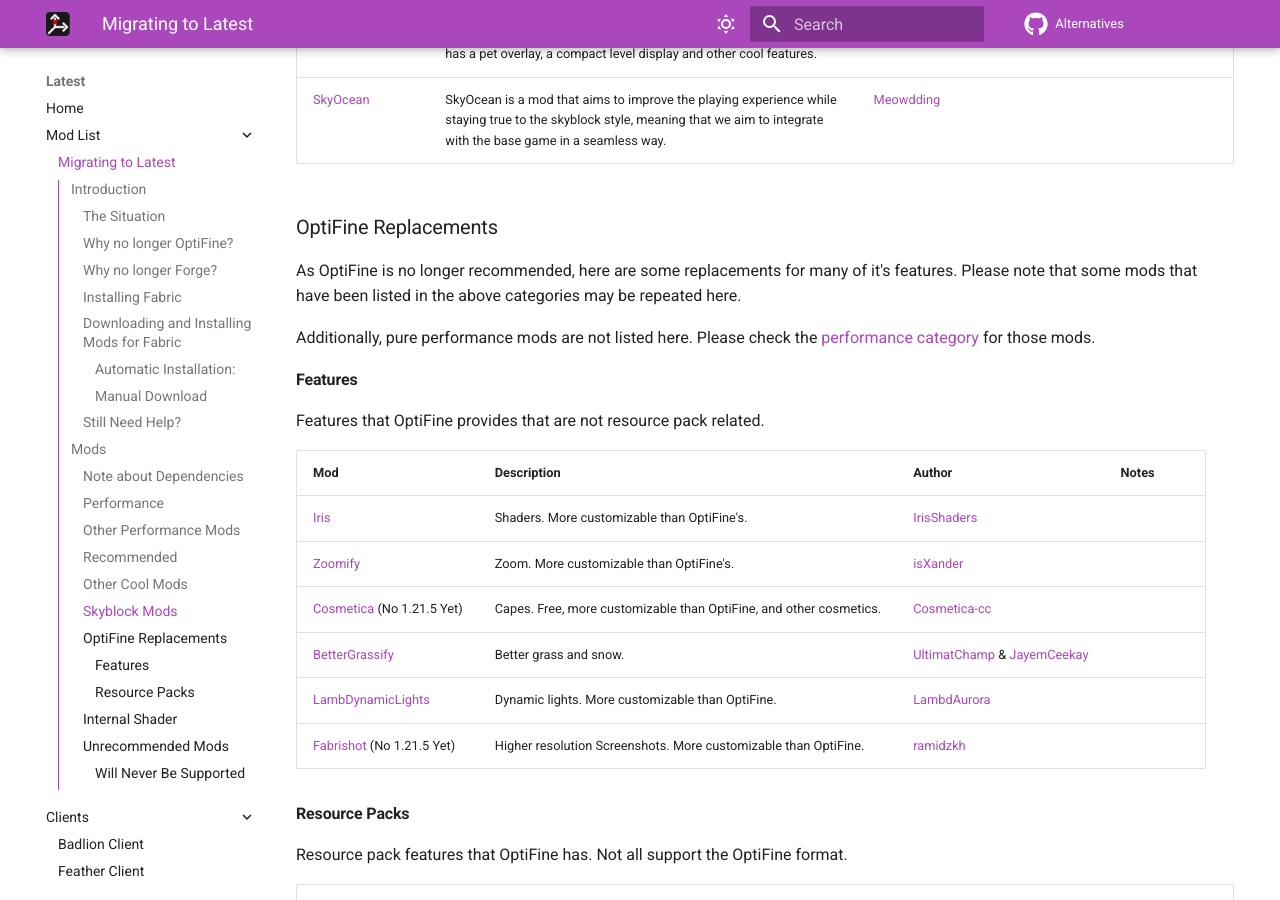
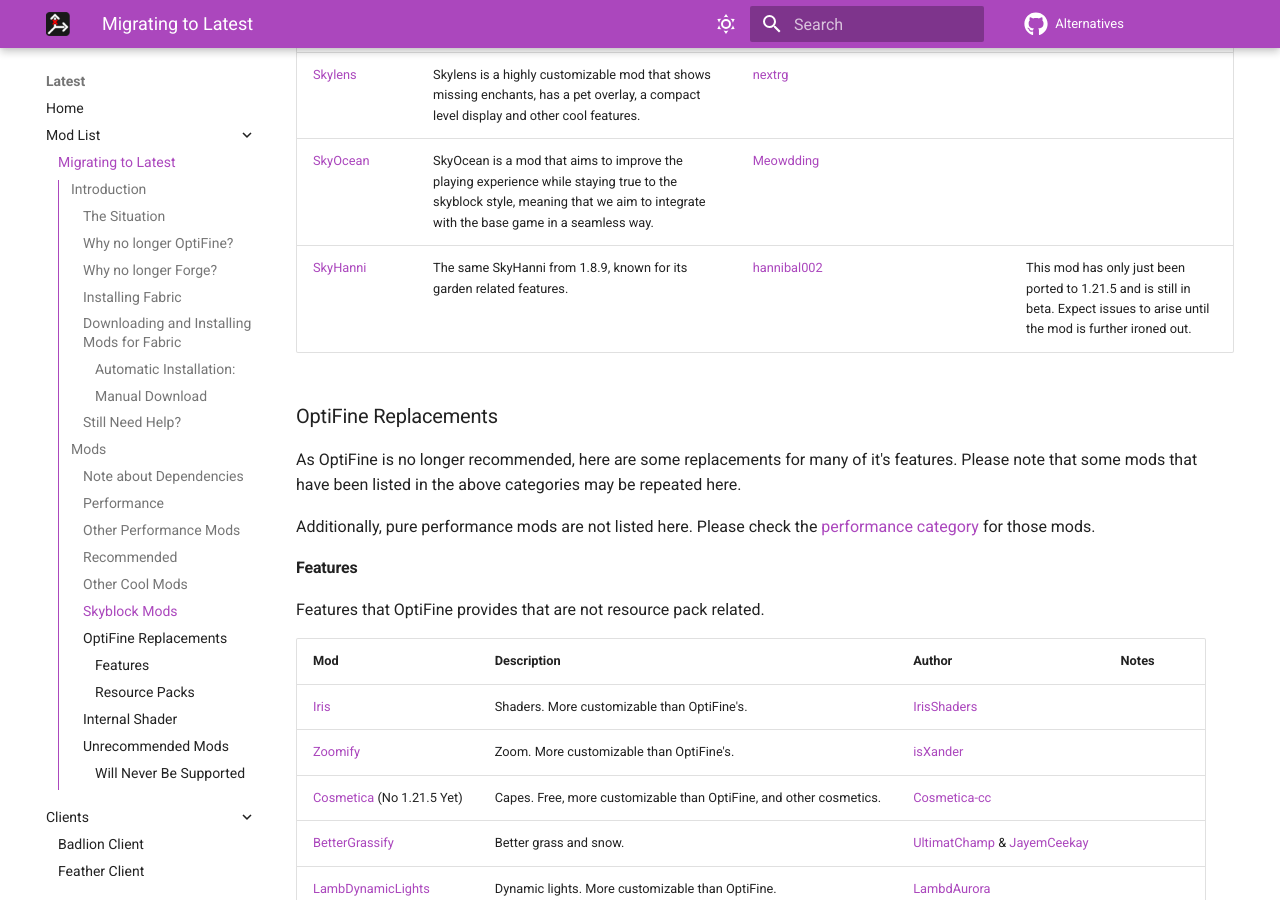
Before and after one commit to MicrocontrollersDev/Alternatives, an MkDocs documentation site: the page built from docs/latest/migrating.md, in a window 1280 px wide and 900 px high, scrolled down 10489 px. Built offline with MkDocs 1.6.1 and Material for MkDocs 9.7.7, drawn with Linux system fonts in a browser that asks for light colours; comment, search, counter and statistics services are not loaded.

Commit message:
add skyhanni

```diff
--- a/docs/latest/migrating.md
+++ b/docs/latest/migrating.md
@@ -221,6 +221,7 @@
 | [SkyCubed](https://modrinth.com/mod/skycubed) | SkyCubed is a Hypixel SkyBlock UI overhaul mod, changing all aspects of the UI in-game to be more inline into it looking like its own game. | [Meowdding](https://github.com/meowdding) |
 | [Skylens](https://modrinth.com/mod/skylens) | Skylens is a highly customizable mod that shows missing enchants, has a pet overlay, a compact level display and other cool features. | [nextrg](https://github.com/nextrg) |
 | [SkyOcean](https://modrinth.com/mod/skyocean) | SkyOcean is a mod that aims to improve the playing experience while staying true to the skyblock style, meaning that we aim to integrate with the base game in a seamless way. | [Meowdding](https://github.com/meowdding) |
+| [SkyHanni](https://modrinth.com/mod/skyhanni) | The same SkyHanni from 1.8.9, known for its garden related features. | [hannibal002](https://github.com/hannibal002) | | This mod has only just been ported to 1.21.5 and is still in beta. Expect issues to arise until the mod is further ironed out. |
 
 ### OptiFine Replacements
 
```
